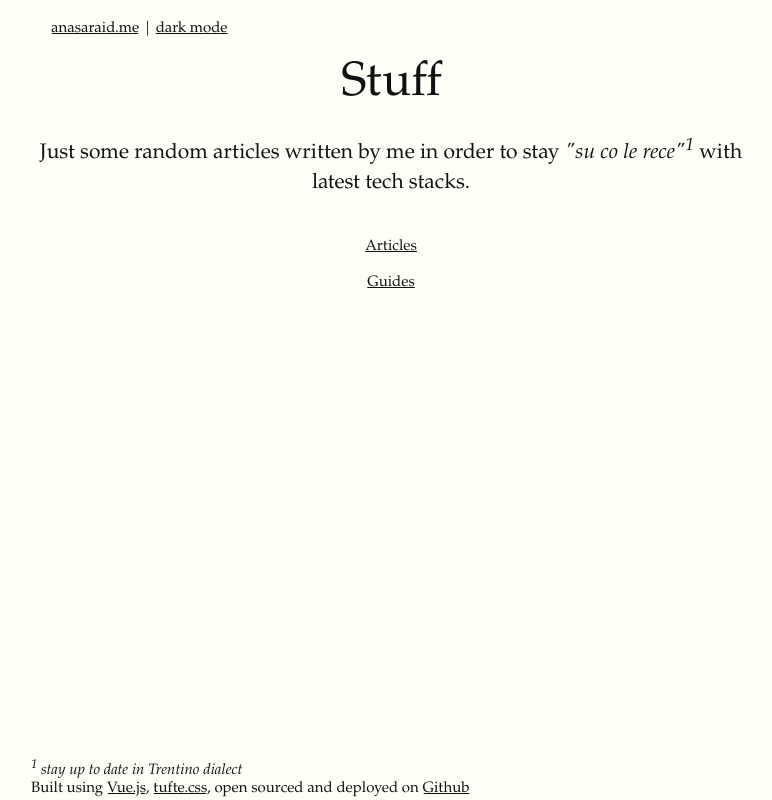
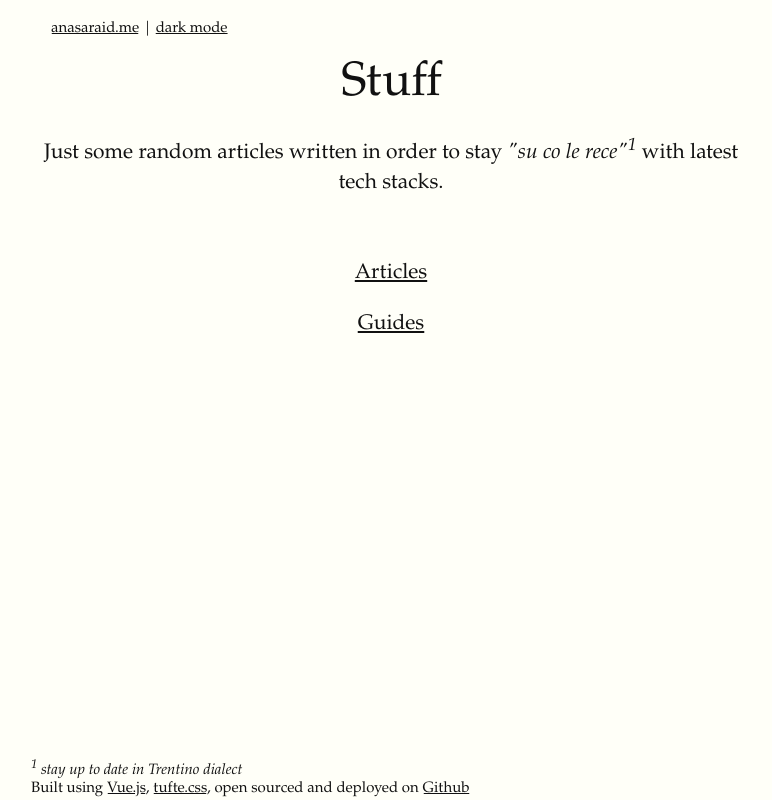
Before and after one commit to asdf1899/stuff, a Vue app: page /#/ in a window 1280 px wide. Shown: the whole page, without its empty margins (249-1021 px from the left). Built offline with nearby package versions, Linux system fonts and the light colour scheme.

Commit message:
Change small things

```diff
--- a/src/views/Homepage.vue
+++ b/src/views/Homepage.vue
@@ -5,12 +5,12 @@
         <header-info v-else-if="article==true" title="Articles"></header-info>
         <header-info v-else-if="article==false" title="Guides"></header-info>
         <div style="text-align:center">
-            <p>Just some random articles written by me in order to stay <i>"su co le rece"<sup>1</sup></i> with latest tech stacks.</p>
+            <p>Just some random articles written in order to stay <i>"su co le rece"<sup>1</sup></i> with latest tech stacks.</p>
         </div>
         <br>
         <div v-if="article == null" style="text-align:center">
-          <a class="style-link" v-on:click="article = true">Articles</a><br><br>
-          <a class="style-link" v-on:click="article = false">Guides</a>
+          <p class="style-link" style="" v-on:click="article = true">Articles</p>
+          <p class="style-link" v-on:click="article = false">Guides</p>
         </div>
         <div v-else style="text-align:center">
           <a class="style-link" v-on:click="article = null">Back</a>
```
